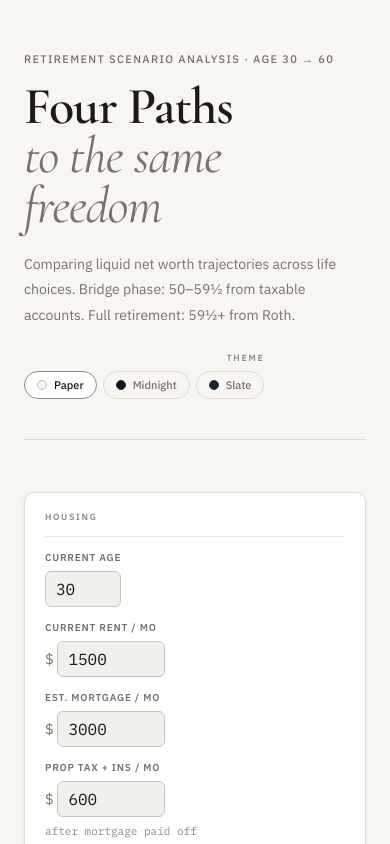
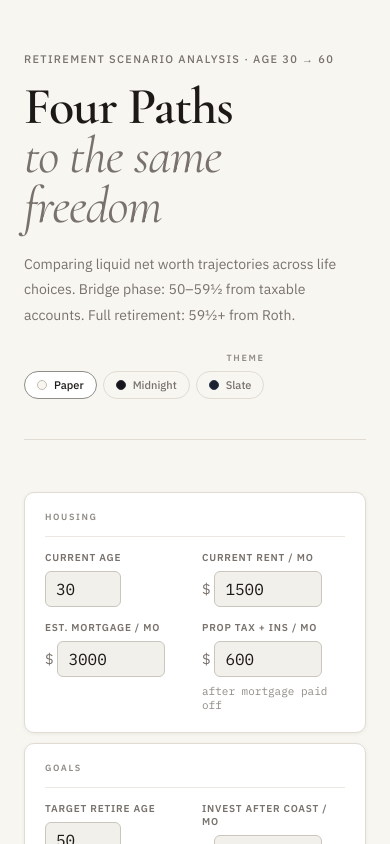
Before and after one commit to cole-titze/retirement-calculator, a React (Vite) app: page / in a window 390 px wide. Shown: the top 844 px of the page. Built offline with nearby package versions, Linux system fonts and the light colour scheme.

Commit message:
fix mobile styles

```diff
--- a/src/App.module.scss
+++ b/src/App.module.scss
@@ -192,6 +192,8 @@ $font-mono:    'IBM Plex Mono', 'Courier New', monospace;
   }
 
   @media (max-width: 429px) {
+    display: grid;
+    grid-template-columns: 1fr 1fr;
     border: 1px solid var(--border) !important;
     border-radius: 10px;
     background: var(--bg-card);
@@ -209,6 +211,10 @@ $font-mono:    'IBM Plex Mono', 'Courier New', monospace;
   color: var(--text-dim);
   padding-bottom: 14px;
   border-bottom: 1px solid var(--border-dim);
+
+  @media (max-width: 429px) {
+    grid-column: 1 / -1;
+  }
 }
 
 .inputGroup {
```
